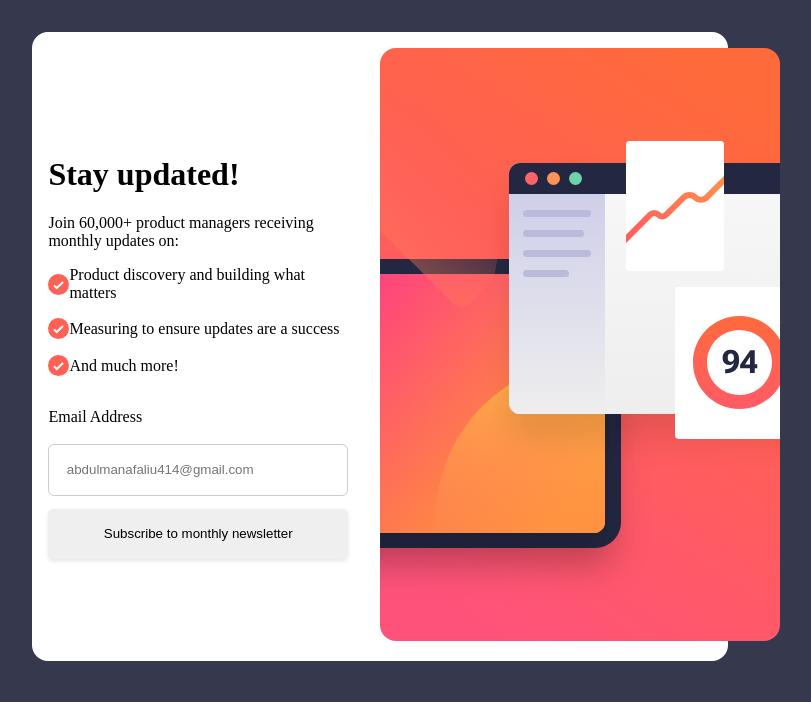
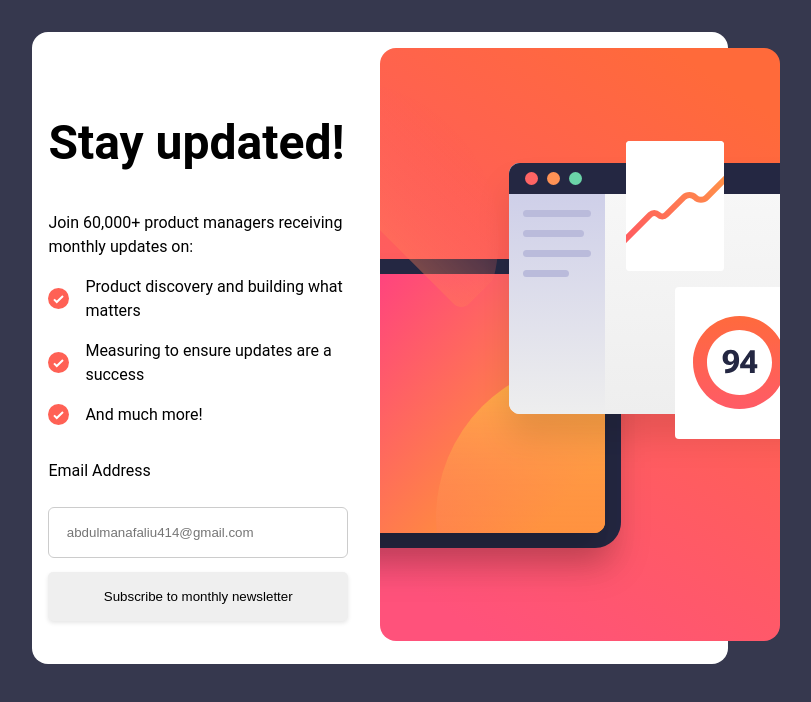
Before and after one commit to abmanaf/Newsletter-sign-up, a React (Vite) app: page / in a window 1280 px wide. Shown: the top 702 px of the page, without its empty margins (260-1071 px from the left). Built offline with nearby package versions, Linux system fonts and the light colour scheme.

Commit message:
minor changes

```diff
--- a/src/index.css
+++ b/src/index.css
@@ -3,4 +3,38 @@
 }
 body {
   background-color: #36384e;
+  line-height: 1.5;
+  -webkit-font-smoothing: antialiased;
 }
+
+p,
+h1 {
+  overflow-wrap: break-word;
+}
+h1 {
+  font-size: 3em;
+}
+
+:root {
+  --clr-primary-tomato: hsl(4, 100%, 67%);
+  --clr-Grey: hsl(231, 7%, 60%);
+  --clr-Charcoal-Grey: hsl(235, 18%, 26%);
+  --clr-Dark-Slate-Grey: hsl(234, 29%, 20%);
+  --clr-background: hsl(0, 0%, 100%);
+
+  --font: 1rem;
+
+  --fw-rgl: 400;
+  --fw-bold: 700;
+
+  --ff: "Roboto", sans-serif;
+}
+body {
+  background-color: var(--clr-Charcoal-Grey);
+  font-weight: var(--fw-rgl);
+  font-size: var(--font);
+  font-family: var(--ff);
+}
+img {
+  margin-right: 1em;
+}
```
